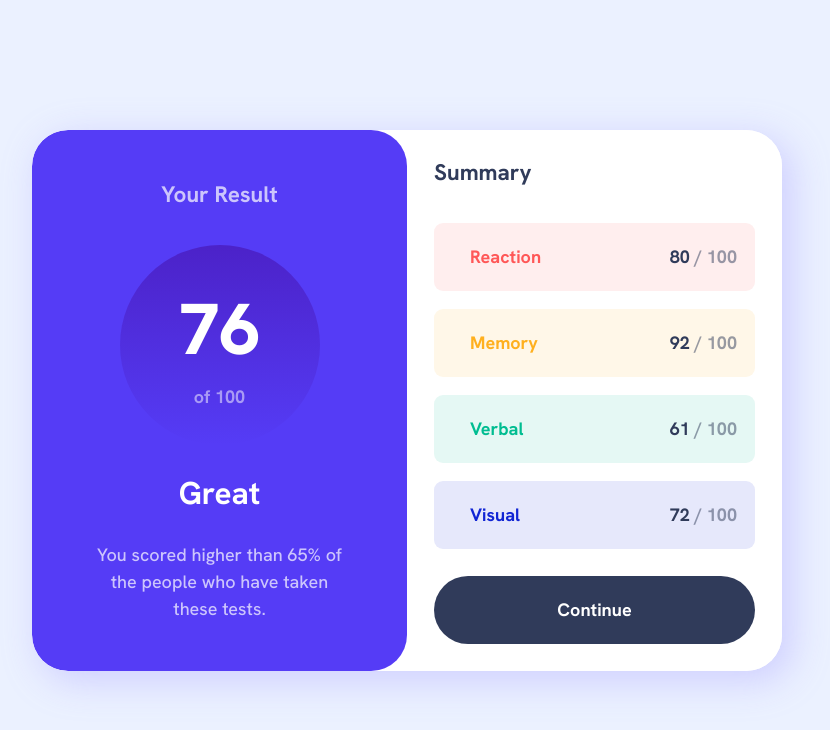
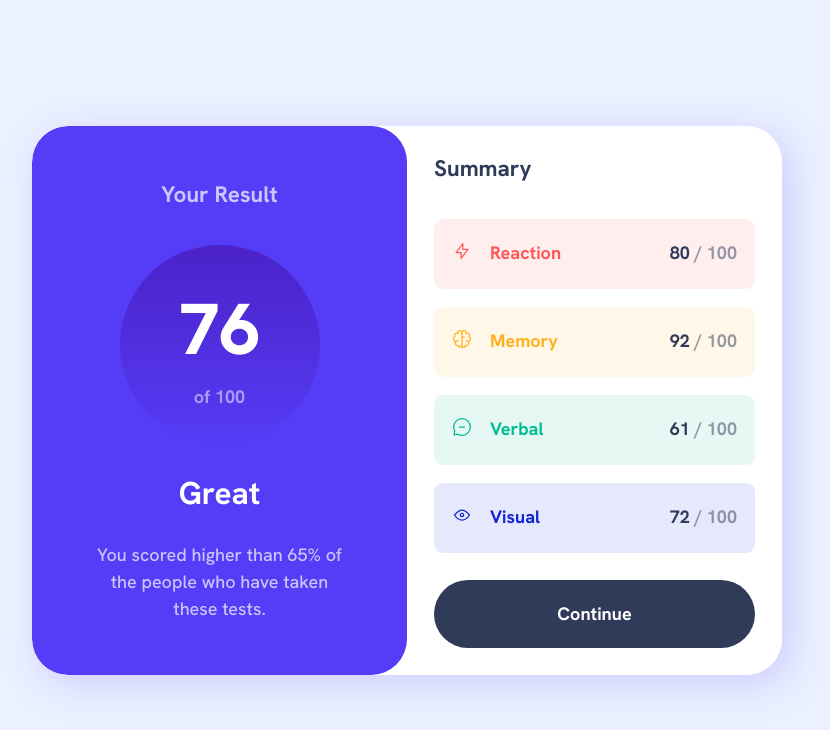
Before and after one commit to Njabz-1/Results-Component, a plain HTML site: page index.html in a window 1280 px wide. Shown: the whole page, without its empty margins (233-1063 px from the left). Drawn offline with Linux system fonts and the light colour scheme.

Commit message:
Changed relative path once more

```diff
--- a/assets/css/style.css
+++ b/assets/css/style.css
@@ -148,7 +148,7 @@ body {
   color: hsl(0, 100%, 67%);
 }
 .card__title--reaction::before {
-  content: url(../assets/images/icon-reaction.svg);
+  content: url(../images/icon-reaction.svg);
 }
 .card__title--memory {
   display: flex;
@@ -157,7 +157,7 @@ body {
   color: hsl(39, 100%, 56%);
 }
 .card__title--memory::before {
-  content: url(../assets/images/icon-memory.svg);
+  content: url(../images/icon-memory.svg);
 }
 .card__title--verbal {
   display: flex;
@@ -166,7 +166,7 @@ body {
   color: hsl(166, 100%, 37%);
 }
 .card__title--verbal::before {
-  content: url(../assets/images/icon-verbal.svg);
+  content: url(../images/icon-verbal.svg);
 }
 .card__title--visual {
   display: flex;
@@ -175,7 +175,7 @@ body {
   color: hsl(234, 85%, 45%);
 }
 .card__title--visual::before {
-  content: url(../assets/images/icon-visual.svg);
+  content: url(../images/icon-visual.svg);
 }
 .card__item-score {
   color: hsl(224, 30%, 27%);
```
